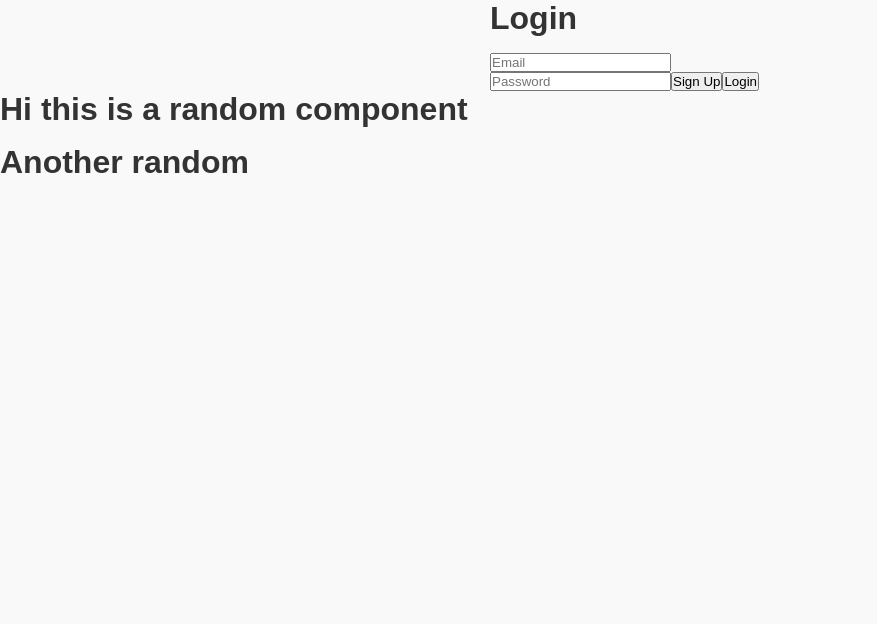
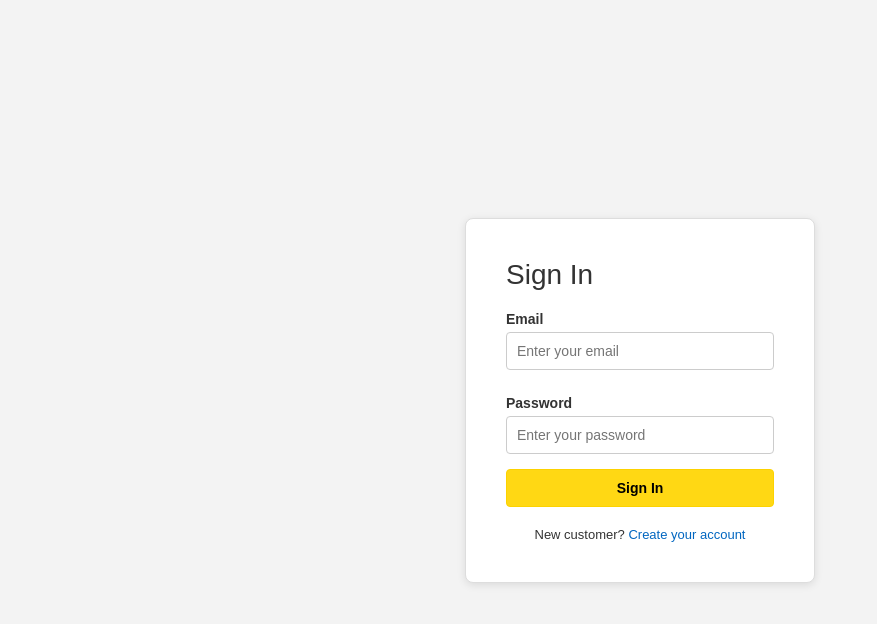
Before and after one commit to PawanITC/ITC_Java_Batch3, a React (Vite) app in the folder frontend/: page / in a window 1280 px wide. Shown: the top 624 px of the page, without its empty margins (0-877 px from the left). Built offline with nearby package versions, Linux system fonts and the light colour scheme.

Commit message:
Completed UI Design for JWTbased lgoin page, aswell as added css.

```diff
--- a/frontend/package.json
+++ b/frontend/package.json
@@ -11,7 +11,8 @@
   },
   "dependencies": {
     "react": "^19.2.0",
-    "react-dom": "^19.2.0"
+    "react-dom": "^19.2.0",
+    "react-router-dom": "^7.13.1"
   },
   "devDependencies": {
     "@eslint/js": "^9.39.1",
--- a/frontend/src/App.tsx
+++ b/frontend/src/App.tsx
@@ -1,12 +1,23 @@
-import RandomComponent from "./components/RandomComponent.tsx";
-import Login from "./components/Login.tsx";
+
+import LoginJWT from "./components/LoginJWT.tsx";
+import { BrowserRouter, Routes, Route } from "react-router-dom";
+import Signup from "./components/Signup.tsx";
 
 function App() {
 
     return (
         <>
-            <Login/>
-            <RandomComponent/>
+            <BrowserRouter>
+
+                <Routes>
+                    <Route path="/" element={<LoginJWT />} />
+                    <Route path="/signup" element={<Signup />} />
+                </Routes>
+
+            </BrowserRouter>
+
+
+
         </>
     )
 }
--- a/frontend/src/components/AnotherRandomComponent.tsx
+++ /dev/null
@@ -1,10 +0,0 @@
-
-const AnotherRandomComponent = () => {
-    return (
-        <div>
-            <h1>Another random</h1>
-        </div>
-    );
-};
-
-export default AnotherRandomComponent;
--- a/frontend/src/components/Login.tsx
+++ /dev/null
@@ -1,18 +0,0 @@
-import './login.css'
-
-function Login() {
-    return (
-        <div className="login-container">
-            <h1>Login</h1>
-
-            <form>
-                <input type="text" placeholder="Email" />
-                <input type="password" placeholder="Password" />
-                <button>Sign Up</button>
-                <button>Login</button>
-            </form>
-        </div>
-    )
-}
-
-export default Login
--- /dev/null
+++ b/frontend/src/components/LoginJWT.tsx
@@ -0,0 +1,34 @@
+import './loginJWT.css'
+import { Link } from "react-router-dom";
+
+function LoginJWT() {
+    return (
+        <div className="login-page">
+
+            <div className="login-card">
+
+                <h1 className="login-title">Sign In</h1>
+
+                <form>
+
+                    <label>Email</label>
+                    <input type="email" placeholder="Enter your email" />
+
+                    <label>Password</label>
+                    <input type="password" placeholder="Enter your password" />
+
+                    <button className="login-button">Sign In</button>
+
+                </form>
+
+                <p className="login-footer">
+                    New customer? <Link to="/Signup"> Create your account</Link>
+                </p>
+
+            </div>
+
+        </div>
+    )
+}
+
+export default LoginJWT
--- a/frontend/src/components/Signup.tsx
+++ b/frontend/src/components/Signup.tsx
@@ -0,0 +1,9 @@
+function Signup() {
+    return (
+        <div >
+            <h1>Hi User: xxxx Welcome To The Sign-up Page!</h1>
+        </div>
+    )
+}
+
+export default Signup
--- a/frontend/src/components/login.css
+++ /dev/null
@@ -1,4 +0,0 @@
-.login-container {
-    width: 300px;
-    margin: auto;
-}
--- /dev/null
+++ b/frontend/src/components/loginJWT.css
@@ -0,0 +1,105 @@
+/* Page background */
+
+.login-page {
+    background-color: #f3f3f3;
+    height: 100vh;
+
+    display: flex;
+    justify-content: center;
+    align-items: center;
+
+    font-family: Arial, Helvetica, sans-serif;
+}
+
+/* LoginJWT card */
+
+.login-card {
+    background: white;
+    padding: 40px;
+    width: 350px;
+
+    border: 1px solid #ddd;
+    border-radius: 8px;
+
+    box-shadow: 0 2px 8px rgba(0,0,0,0.1);
+}
+
+/* Title */
+
+.login-title {
+    margin-bottom: 20px;
+    font-size: 28px;
+    font-weight: 500;
+}
+
+/* Labels */
+
+.login-card label {
+    font-size: 14px;
+    font-weight: 600;
+    margin-top: 10px;
+    display: block;
+}
+
+/* Inputs */
+
+.login-card input {
+    width: 100%;
+    padding: 10px;
+
+    margin-top: 5px;
+    margin-bottom: 15px;
+
+    border: 1px solid #ccc;
+    border-radius: 4px;
+
+    font-size: 14px;
+}
+
+/* Input focus */
+
+.login-card input:focus {
+    outline: none;
+    border-color: #ff9900;
+    box-shadow: 0 0 3px #ff9900;
+}
+
+/* Button */
+
+.login-button {
+    width: 100%;
+    padding: 10px;
+
+    background-color: #ffd814;
+    border: 1px solid #fcd200;
+
+    border-radius: 4px;
+
+    font-size: 14px;
+    font-weight: bold;
+
+    cursor: pointer;
+}
+
+/* Button hover */
+
+.login-button:hover {
+    background-color: #f7ca00;
+}
+
+/* Footer */
+
+.login-footer {
+    margin-top: 20px;
+    font-size: 13px;
+    text-align: center;
+}
+
+.login-footer a {
+    color: #0066c0;
+    text-decoration: none;
+}
+
+.login-footer a:hover {
+    text-decoration: underline;
+}
--- a/frontend/src/components/randomComponent.tsx
+++ /dev/null
@@ -1,12 +0,0 @@
-import AnotherRandomComponent from "./AnotherRandomComponent.tsx";
-
-const RandomComponent = () => {
-    return (
-        <div>
-            <h1>Hi this is a random component</h1>
-            <AnotherRandomComponent />
-        </div>
-    );
-};
-
-export default RandomComponent;
```
